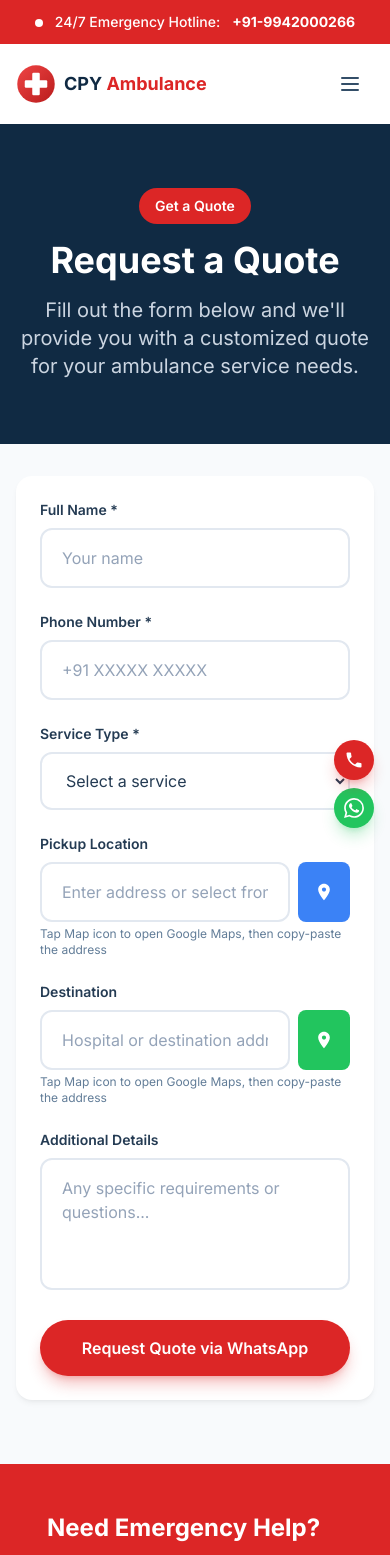
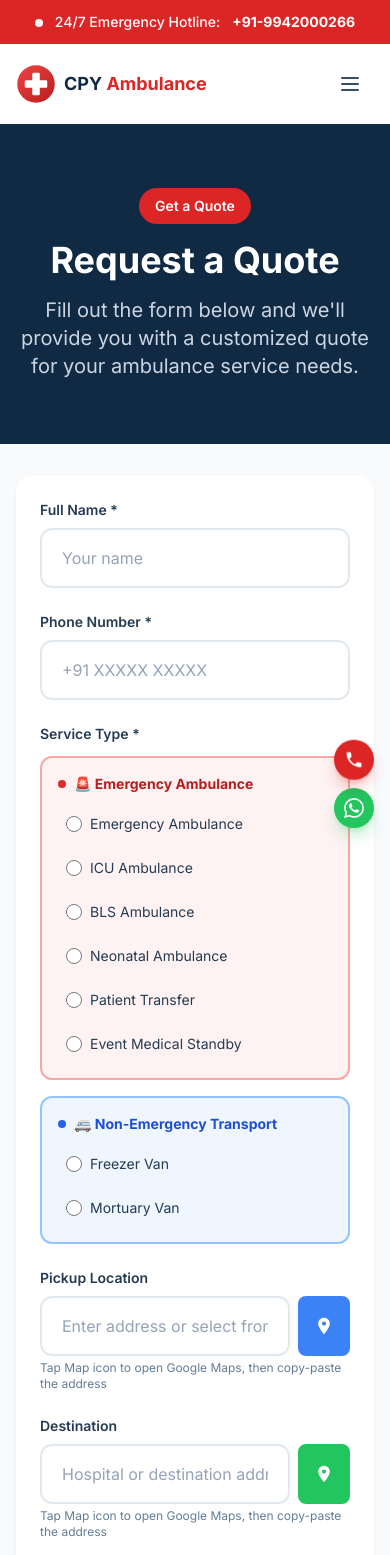
Before and after one commit to amcchq/cpyambulance, a React (Vite) app: page /quote in a window 390 px wide. Shown: the top 1555 px of the page. Built offline with nearby package versions, Linux system fonts and the light colour scheme.

Commit message:
Service types in colored boxes - Red emergency, Blue non-emergency

```diff
--- a/src/components/BookingForm.jsx
+++ b/src/components/BookingForm.jsx
@@ -380,25 +380,31 @@ Please confirm my booking.`;
 
           {/* Ambulance Type */}
           <div>
-            <label className="block text-sm font-semibold text-navy-800 mb-2">
+            <label className="block text-sm font-semibold text-navy-800 mb-3">
               Ambulance Type *
             </label>
-            <div className="space-y-3">
+
+            {/* Emergency Ambulance Group - RED */}
+            <div className="border-2 border-red-300 rounded-xl p-4 mb-4 bg-red-50">
+              <p className="text-sm font-bold text-red-700 mb-3 flex items-center gap-2">
+                <span className="w-2 h-2 bg-red-600 rounded-full animate-pulse"></span>
+                🚨 Emergency Ambulance
+              </p>
+              <div className="space-y-2">
                 {[
                   { value: 'basic', label: 'BLS Ambulance', desc: 'Basic Life Support' },
                   { value: 'icu', label: 'ICU Ambulance', desc: 'Intensive Care Unit' },
                   { value: 'neonatal', label: 'Neonatal Ambulance', desc: 'Specialized for infants' },
-                { value: 'freezer', label: 'Freezer Van', desc: 'Temperature controlled transport' },
-                { value: 'mortuary', label: 'Mortuary Van', desc: 'Deceased transport' },
+                  { value: 'patient-transfer', label: 'Patient Transfer', desc: 'Hospital to hospital' },
                 ].map((type) => (
-                <label key={type.value} className="flex items-center cursor-pointer group p-3 rounded-xl hover:bg-primary-50 transition-colors duration-200 border-2 border-transparent hover:border-primary-200">
+                  <label key={type.value} className="flex items-center cursor-pointer group p-2 rounded-lg hover:bg-red-100 transition-colors duration-200">
                     <input
                       type="radio"
                       name="ambulanceType"
                       value={type.value}
                       checked={formData.ambulanceType === type.value}
                       onChange={handleChange}
-                    className="w-4 h-4 text-primary-600 border-slate-300 focus:ring-primary-500"
+                      className="w-4 h-4 text-red-600 border-red-300 focus:ring-red-500"
                     />
                     <span className="ml-3 text-sm text-navy-700">
                       <strong className="text-navy-900">{type.label}</strong>
@@ -406,6 +412,36 @@ Please confirm my booking.`;
                     </span>
                   </label>
                 ))}
+              </div>
+            </div>
+
+            {/* Non-Emergency Transport Group - BLUE */}
+            <div className="border-2 border-blue-300 rounded-xl p-4 bg-blue-50">
+              <p className="text-sm font-bold text-blue-700 mb-3 flex items-center gap-2">
+                <span className="w-2 h-2 bg-blue-600 rounded-full"></span>
+                🚐 Non-Emergency Transport
+              </p>
+              <div className="space-y-2">
+                {[
+                  { value: 'freezer', label: 'Freezer Van', desc: 'Temperature controlled transport' },
+                  { value: 'mortuary', label: 'Mortuary Van', desc: 'Deceased transport' },
+                ].map((type) => (
+                  <label key={type.value} className="flex items-center cursor-pointer group p-2 rounded-lg hover:bg-blue-100 transition-colors duration-200">
+                    <input
+                      type="radio"
+                      name="ambulanceType"
+                      value={type.value}
+                      checked={formData.ambulanceType === type.value}
+                      onChange={handleChange}
+                      className="w-4 h-4 text-blue-600 border-blue-300 focus:ring-blue-500"
+                    />
+                    <span className="ml-3 text-sm text-navy-700">
+                      <strong className="text-navy-900">{type.label}</strong>
+                      <span className="text-navy-500"> - {type.desc}</span>
+                    </span>
+                  </label>
+                ))}
+              </div>
             </div>
           </div>
         </div>
--- a/src/pages/Quote.jsx
+++ b/src/pages/Quote.jsx
@@ -151,27 +151,65 @@ Message: ${formData.message}`;
 
                             {/* Service Type */}
                             <div>
-                                <label htmlFor="serviceType" className="block text-sm font-semibold text-navy-800 mb-2">
+                                <label className="block text-sm font-semibold text-navy-800 mb-3">
                                     Service Type *
                                 </label>
-                                <select
-                                    id="serviceType"
-                                    name="serviceType"
-                                    value={formData.serviceType}
-                                    onChange={handleChange}
-                                    required
-                                    className="form-input"
-                                >
-                                    <option value="">Select a service</option>
-                                    <option value="emergency">Emergency Ambulance</option>
-                                    <option value="icu">ICU Ambulance</option>
-                                    <option value="bls">BLS Ambulance</option>
-                                    <option value="neonatal">Neonatal Ambulance</option>
-                                    <option value="freezer">Freezer Van</option>
-                                    <option value="mortuary">Mortuary Van</option>
-                                    <option value="patient-transfer">Patient Transfer</option>
-                                    <option value="event-standby">Event Medical Standby</option>
-                                </select>
+
+                                {/* Emergency Ambulance - Red Box */}
+                                <div className="border-2 border-red-300 rounded-xl p-4 mb-4 bg-red-50">
+                                    <p className="text-sm font-bold text-red-700 mb-3 flex items-center gap-2">
+                                        <span className="w-2 h-2 bg-red-600 rounded-full animate-pulse"></span>
+                                        🚨 Emergency Ambulance
+                                    </p>
+                                    <div className="grid grid-cols-1 sm:grid-cols-2 gap-2">
+                                        {[
+                                            { value: 'emergency', label: 'Emergency Ambulance' },
+                                            { value: 'icu', label: 'ICU Ambulance' },
+                                            { value: 'bls', label: 'BLS Ambulance' },
+                                            { value: 'neonatal', label: 'Neonatal Ambulance' },
+                                            { value: 'patient-transfer', label: 'Patient Transfer' },
+                                            { value: 'event-standby', label: 'Event Medical Standby' },
+                                        ].map((type) => (
+                                            <label key={type.value} className="flex items-center cursor-pointer p-2 rounded-lg hover:bg-red-100 transition-colors duration-200">
+                                                <input
+                                                    type="radio"
+                                                    name="serviceType"
+                                                    value={type.value}
+                                                    checked={formData.serviceType === type.value}
+                                                    onChange={handleChange}
+                                                    className="w-4 h-4 text-red-600 border-red-300 focus:ring-red-500"
+                                                />
+                                                <span className="ml-2 text-sm text-navy-800">{type.label}</span>
+                                            </label>
+                                        ))}
+                                    </div>
+                                </div>
+
+                                {/* Non-Emergency Transport - Blue Box */}
+                                <div className="border-2 border-blue-300 rounded-xl p-4 bg-blue-50">
+                                    <p className="text-sm font-bold text-blue-700 mb-3 flex items-center gap-2">
+                                        <span className="w-2 h-2 bg-blue-600 rounded-full"></span>
+                                        🚐 Non-Emergency Transport
+                                    </p>
+                                    <div className="grid grid-cols-1 sm:grid-cols-2 gap-2">
+                                        {[
+                                            { value: 'freezer', label: 'Freezer Van' },
+                                            { value: 'mortuary', label: 'Mortuary Van' },
+                                        ].map((type) => (
+                                            <label key={type.value} className="flex items-center cursor-pointer p-2 rounded-lg hover:bg-blue-100 transition-colors duration-200">
+                                                <input
+                                                    type="radio"
+                                                    name="serviceType"
+                                                    value={type.value}
+                                                    checked={formData.serviceType === type.value}
+                                                    onChange={handleChange}
+                                                    className="w-4 h-4 text-blue-600 border-blue-300 focus:ring-blue-500"
+                                                />
+                                                <span className="ml-2 text-sm text-navy-800">{type.label}</span>
+                                            </label>
+                                        ))}
+                                    </div>
+                                </div>
                             </div>
 
                             {/* Pickup Location */}
```
Lines whose indentation alone changed are shown as unchanged.
